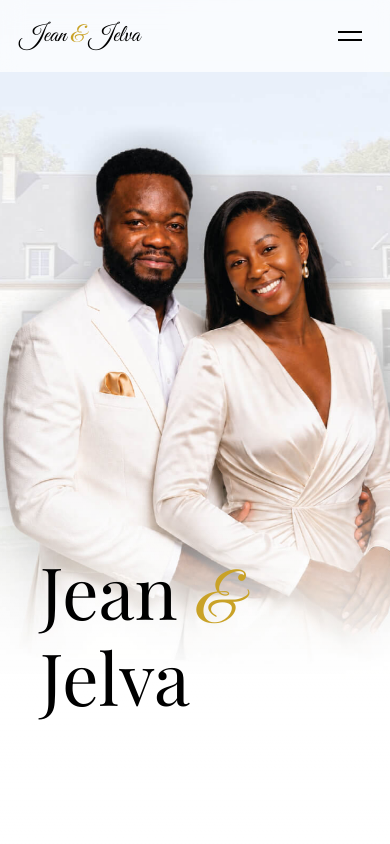
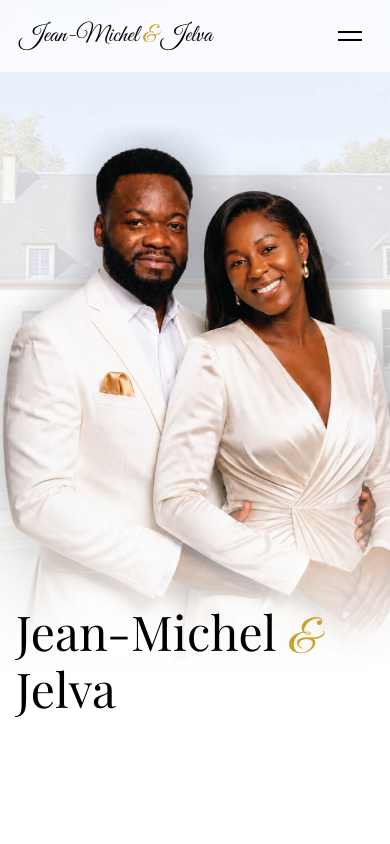
Before and after one commit to DrvxTheCoder/jean-jelva-wedding-v3, a React (Vite) app: page / in a window 390 px wide. Shown: the top 844 px of the page. Built offline with nearby package versions, Linux system fonts and the light colour scheme.

Commit message:
Update name references from 'Jean' to 'Jean-Michel' across components

```diff
--- a/src/components/Navbar.jsx
+++ b/src/components/Navbar.jsx
@@ -51,7 +51,7 @@ export function Navbar() {
               open ? "text-white" : "text-black"
             }`}
           >
-            Jean <span className="font-script text-or">&amp;</span> Jelva
+            Jean-Michel <span className="font-script text-or">&amp;</span> Jelva
           </a>
 
           {/* Menu desktop */}
--- a/src/components/Splash.jsx
+++ b/src/components/Splash.jsx
@@ -45,7 +45,7 @@ export function Splash() {
         }`}
       >
         <p className="splash-title font-display text-[clamp(44px,8vw,110px)] leading-none tracking-[-0.02em]">
-          Jean <span className="font-script text-or">&amp;</span> Jelva
+          Jean-Michel <span className="font-script text-or">&amp;</span> Jelva
         </p>
         <div className="splash-line h-px w-45 bg-or" />
         <p className="splash-date text-sm uppercase tracking-[0.3em] text-black/50">
--- a/src/components/sections-bottom.jsx
+++ b/src/components/sections-bottom.jsx
@@ -288,8 +288,8 @@ export function Footer() {
   return (
     <footer className="bg-mainbg pt-[100px] pb-[30px] md:pt-[120px]">
       <div className="mx-auto flex w-full max-w-[1440px] flex-col items-center gap-14 px-5 md:gap-[70px] md:px-10">
-        <h2 className="w-full text-center font-display text-h1">
-          Jean <span className="font-script text-or">&amp;</span> Jelva
+        <h2 className="w-full text-center font-display text-5xl md:text-9xl">
+          Jean-Michel <span className="font-script text-or">&amp;</span> Jelva
         </h2>
         <div className="flex max-w-[900px] flex-wrap items-center justify-center gap-4 md:gap-[30px]">
           <span className="font-fraunces text-lg leading-6">Vendredi 9 Octobre 2026</span>
@@ -310,9 +310,9 @@ export function Footer() {
             |
             <a
               className="font-fraunces text-lg leading-6 transition-colors hover:text-or"
-              href="tel:+33613272485"
+              href="tel:+33607638369"
             >
-              Judith — 06 13 27 24 85
+              Magalie — 06 07 63 83 69
             </a>
           </div>
         </div>
--- a/src/components/sections-top.jsx
+++ b/src/components/sections-top.jsx
@@ -43,10 +43,10 @@ export function Hero() {
       <div className="pointer-events-none absolute inset-0 z-1 bg-linear-to-t  from-white to-transparent to-45%" />
       <div
         ref={titleRef}
-        className="z-2 w-full flex flex-row justify-center items-center max-w-360 pb-25 px-10 will-change-transform"
+        className="z-2 w-full flex flex-row justify-center items-center max-w-360 pb-25 px-4 md:px-10 will-change-transform"
       >
-        <h1 className="pb-8 font-display text-7xl md:text-h1 text-black md:pb-12">
-          Jean <span className="font-script text-or">&amp;</span> Jelva
+        <h1 className="pb-8 font-display text-5xl md:text-9xl text-black md:pb-12">
+          Jean-Michel <span className="font-script text-or">&amp;</span> Jelva
         </h1>
       </div>
     </section>
```
